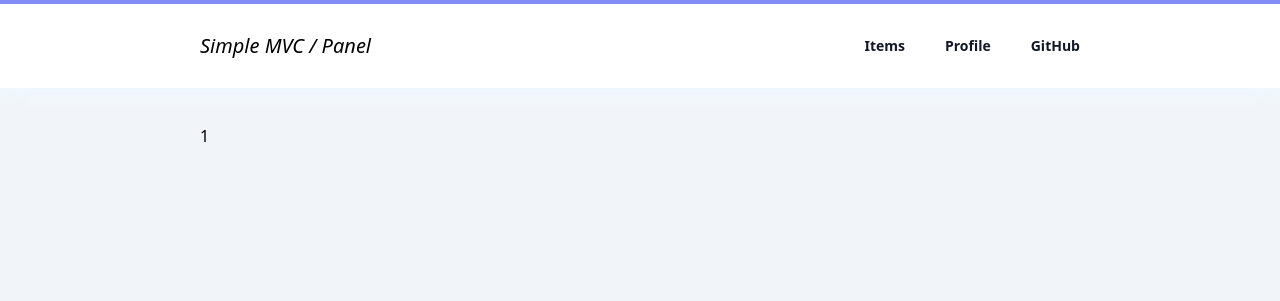
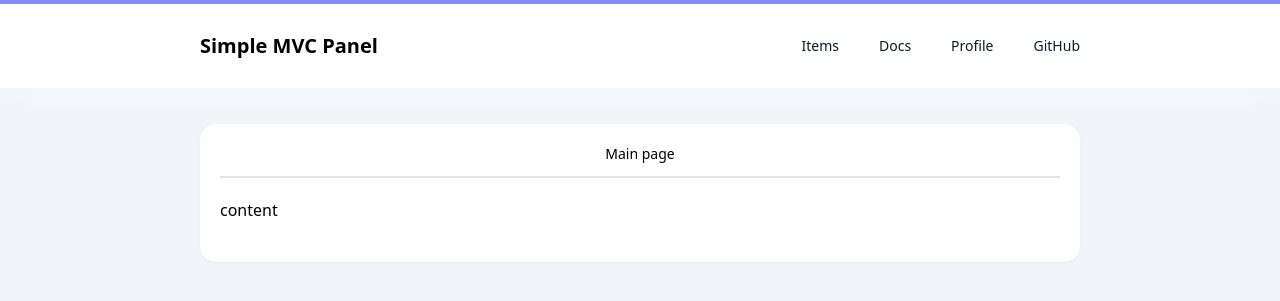
Before and after one commit to VladimirKostikov/PSM-Php-Simple-MVC, a PHP site: page / in a window 1280 px wide. Shown: the top 301 px of the page. Run offline with PHP 8.4, Linux system fonts and the light colour scheme; some libraries are stand-ins or nearby versions.

Commit message:
Page wrapper added

```diff
--- a/app/Classes/Controller.php
+++ b/app/Classes/Controller.php
@@ -13,4 +13,9 @@ class Controller {
         $view = new View(PATH_HEADER, PATH_FOOTER);
         include(ROOT."/views/".$template.FILE_TEMPLATE_TYPE);
     }
+
+    protected function redirect($uri) {
+        header('Location: '.$uri);
+        die();
+    }
 }
--- a/app/Classes/Session.php
+++ b/app/Classes/Session.php
@@ -3,15 +3,15 @@
 namespace App\Classes;
 
 class Session {
-    public function set(string $name, string $value) {
+    public static function set(string $name, string $value) {
         return $_SESSION[$name] = $value;
     }
 
-    public function has(string $name) {
+    public static function has(string $name) {
         return isset($_SESSION[$name]);
     }
 
-    public function delete(string $name) {
+    public static function delete(string $name) {
         unset($_SESSION[$name]);
     }
 }
--- a/app/Controllers/PageController.php
+++ b/app/Controllers/PageController.php
@@ -2,6 +2,7 @@
 
 namespace App\Controllers;
 use App\Classes\Controller;
+use App\Classes\Session;
 
 class PageController extends Controller {
 
@@ -11,6 +12,21 @@ class PageController extends Controller {
 
     public function product($data = array()) {
         return $this->view('product',$data);
+    }
 
+    public function profile($data = array()) {
+        if(!Session::has('auth')) {
+            $this->redirect('/register');
+        }
+
+        return $this->view('profile',$data);
+    }
+
+    public function login($data = array()) {
+        return $this->view('auth/login', $data);
+    }
+
+    public function register($data = array()) {
+        return $this->view('auth/registration', $data);
     }
 }
--- a/routes/routes.php
+++ b/routes/routes.php
@@ -9,6 +9,9 @@
 
 
 return [
-    [ 'GET', '/', 'PageController', 'index'],
-    [ 'GET', '/product', 'PageController', 'product'],
+    [ 'GET',        '/',               'PageController',       'index'],
+    [ 'GET',        '/product',        'PageController',       'product'],
+    [ 'GET',        '/profile',        'PageController',       'profile'],
+    [ 'GET',        '/register',       'PageController',       'register'],
+    [ 'GET',        '/login',          'PageController',       'login'],
 ];
--- a/views/layouts/header.php
+++ b/views/layouts/header.php
@@ -23,12 +23,13 @@
 <header class="bg-white p-5 shadow-lg shadow-sky-50 border-t-4 border-indigo-400">
     <nav class="mx-auto flex max-w-4xl items-center justify-between p-2">
         <div class="flex lg:flex-1">
-            <h1 class="text-bold text-xl"><i>Simple MVC / Panel</i></h1>
+            <a href="/" class="text-xl font-semibold">Simple MVC Panel</a>
         </div>
         <div class="flex lg:flex-2 gap-10">
-            <a href="#" class="text-sm font-semibold leading-6 text-gray-900">Items</a>
-            <a href="#" class="text-sm font-semibold leading-6 text-gray-900">Profile</a>
-            <a href="#" class="text-sm font-semibold leading-6 text-gray-900 flex gap-3">GitHub</a>
+            <a href="#" class="hover:text-indigo-400 text-sm leading-6 text-gray-900">Items</a>
+            <a href="/docs" class="hover:text-indigo-400 text-sm leading-6 text-gray-900">Docs</a>
+            <a href="/profile" class="hover:text-indigo-400 text-sm leading-6 text-gray-900">Profile</a>
+            <a href="https://github.com/VladimirKostikov/Simple-Php-MVC" target="_blank" class="hover:text-indigo-400 text-sm leading-6 text-gray-900 flex gap-3">GitHub</a>
         </div>
     </nav>
 </header>
--- a/views/welcome.php
+++ b/views/welcome.php
@@ -2,7 +2,14 @@
 
 <main>
    <div class="container mx-auto max-w-4xl p-2 m-7">
-        1
+        <div class="bg-white p-5 rounded-2xl shadow-sm">
+            <div class="border-b-2 pb-3 border-zinc-200 text-center text-sm">
+               <span class="text-bold">Main page</span>
+            </div>
+            <div class="mt-5 mb-5">
+               content
+            </div>
+        </div>
    </div>
 </main>
 
```
Also changed, not shown: views/profile.php (+7 -0 lines).
